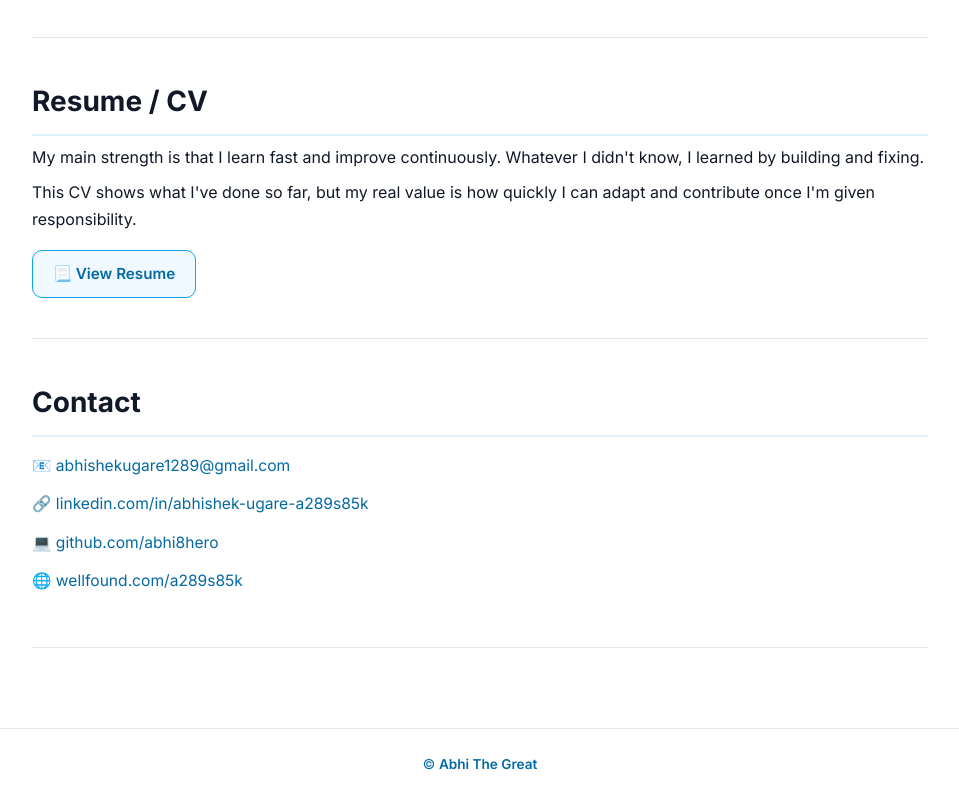
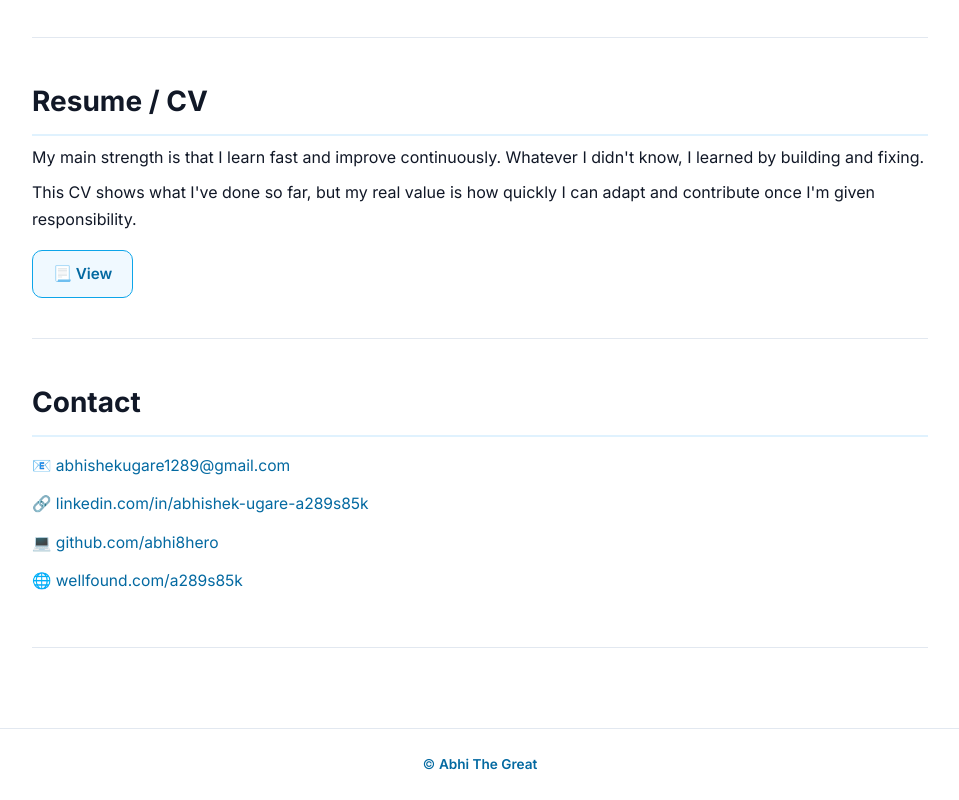
Before and after one commit to abhi8hero/portfolio-abhishek_ugare, a plain HTML site: page index.html in a window 1280 px wide. Shown: the part 1307-2107 px from the top of the page, without its empty margins (160-1119 px from the left). Drawn offline with Linux system fonts and the light colour scheme.

Commit message:
Untill down

```diff
--- a/index.html
+++ b/index.html
@@ -118,7 +118,7 @@
     <p>My main strength is that I learn fast and improve continuously. Whatever I didn't know, I learned by building and fixing.</p>
     <p class="mt-1">This CV shows what I've done so far, but my real value is how quickly I can adapt and contribute once I'm given responsibility.</p>
     <a class="resume-link" href="https://drive.google.com/file/d/1f-eotN37CYNBL7_Oh2iQH_0cYno6Xzha/view?usp=sharing" target="_blank" rel="noopener">
-      📃 View Resume
+      📃 View
     </a>
   </section>
 
```
